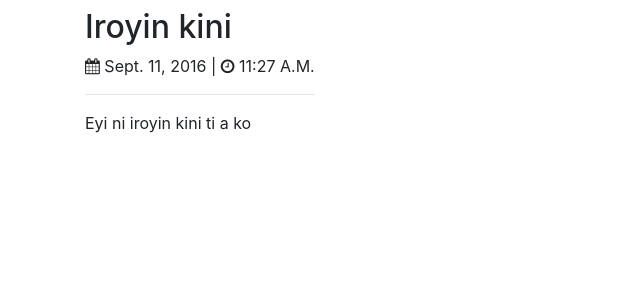
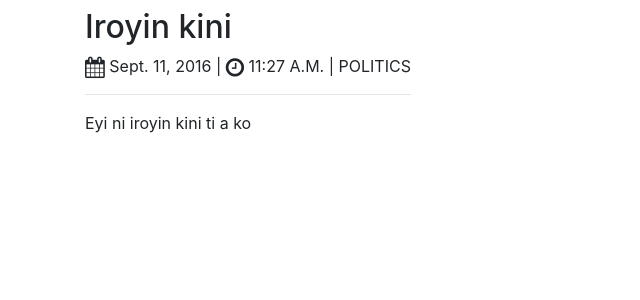
Before and after one commit to oluwex/Akede, a Django app: page /iroyin/1/ in a window 1280 px wide. Shown: the part 48-348 px from the top of the page, without its empty margins (0-640 px from the left). Run offline with Django 3.2, Linux system fonts and the light colour scheme; data comes from the database, SQL or seed files in the repository; some libraries are stand-ins or nearby versions.

Commit message:
Added iroyin detail view

```diff
--- a/templates/article/details.html
+++ b/templates/article/details.html
@@ -7,7 +7,9 @@
         <div class="row">
             <article>
             <h2>{{ article.name }}</h2>
-                <i class="fa fa-calendar"></i> {{ article.timestamp|date }} | <i class="fa fa-clock-o"></i> {{ article.timestamp|time|upper }}
+                <i class="fa fa-calendar fa-lg"></i> {{ article.timestamp|date }}
+                | <i class="fa fa-clock-o fa-lg"></i> {{ article.timestamp|time|upper }}
+                | {{ article.category|upper }}
             <hr/>
             <p>{{ article.content }}</p>
             </article>
```
